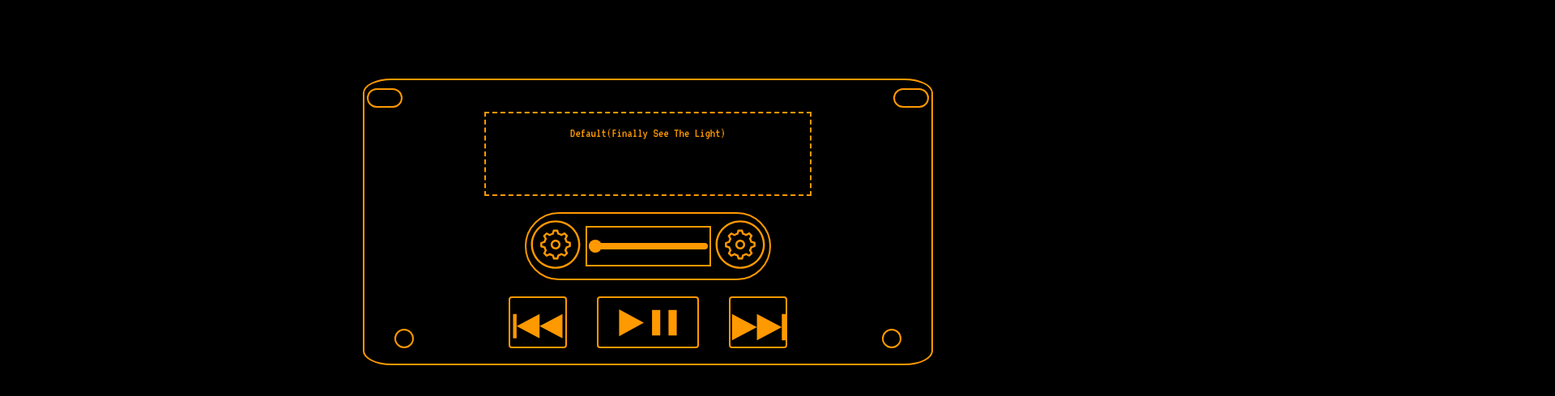
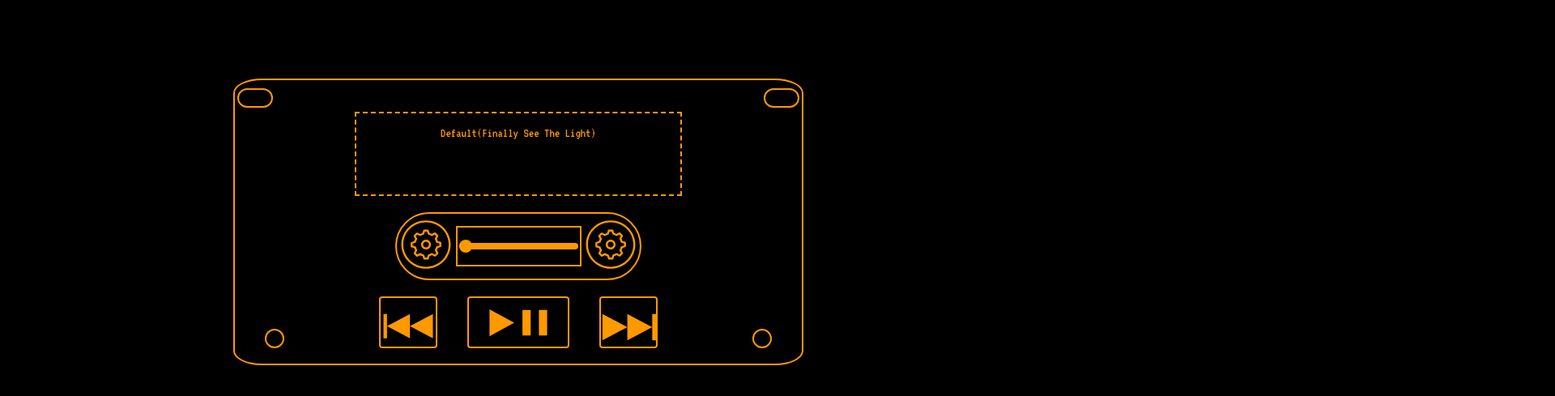
Before and after one commit to tanujsinghchauhan/Nish-musicbox, a plain HTML site: page index.html in a window 1280 px wide. Shown: the part 87-576 px from the top of the page at 81% size, 1920 px wide, since content can reach past the window. Drawn offline with Linux system fonts and the light colour scheme; a web font is replaced by a local one.

Commit message:
display setting changed tried fixing body size problem

```diff
--- a/abstyle.css
+++ b/abstyle.css
@@ -46,8 +46,7 @@ h3 {
     justify-content: center;
     align-self: center;
     margin-top: 70px;
-    margin-left: 25%;
-    margin-right: 25%;
+
 }
 .Linkedin , .Instagram , .DeviantArt {
     display: flexbox;
--- a/cassette.css
+++ b/cassette.css
@@ -95,13 +95,13 @@
 }
 .cassette {
     /* position: -webkit-sticky; */
-    display: inline-block;
+    display: flex;
     width: 100%;
     justify-content: center;
     flex-direction: column;
+    align-items: center;
+    align-self: center;
     margin-top: 100px;
-    margin-left: 35%;
-    margin-right: 25%;
 }
 .gear {
     margin: auto 2px auto 2px;
--- a/styles.css
+++ b/styles.css
@@ -1,9 +1,12 @@
 html, body {
     height: 100%;
-    width: 100%;
     margin: 0; /* Remove default margin */
     padding: 0; /* Remove default padding */
+
+    width: 100%;
     --a: max(36px, 4vw) / max(48px, 5vw) var(--ff);
+    overflow-x: hidden; /* Prevent horizontal scrolling */
+    box-sizing: border-box;
 }
 
 svg {
```
